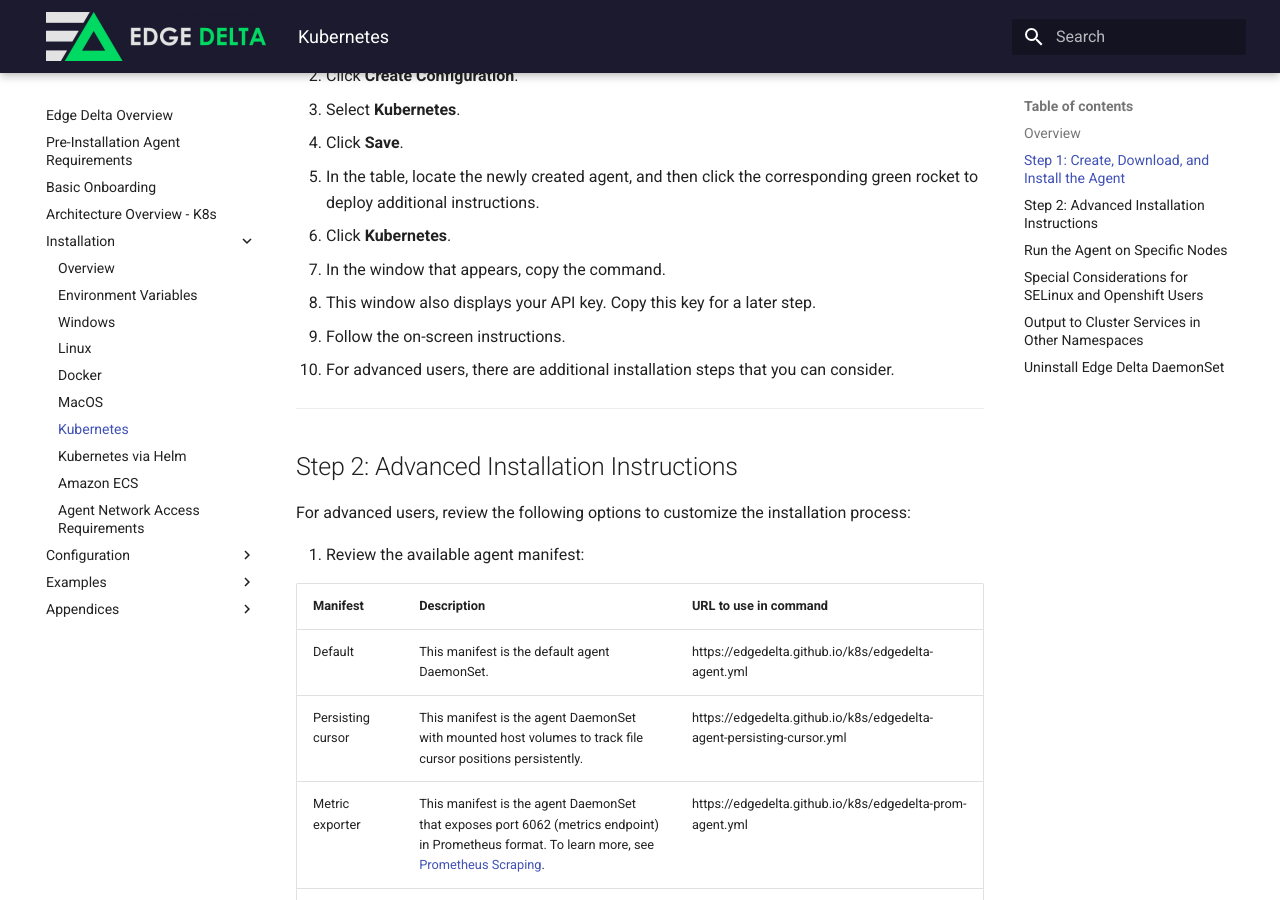
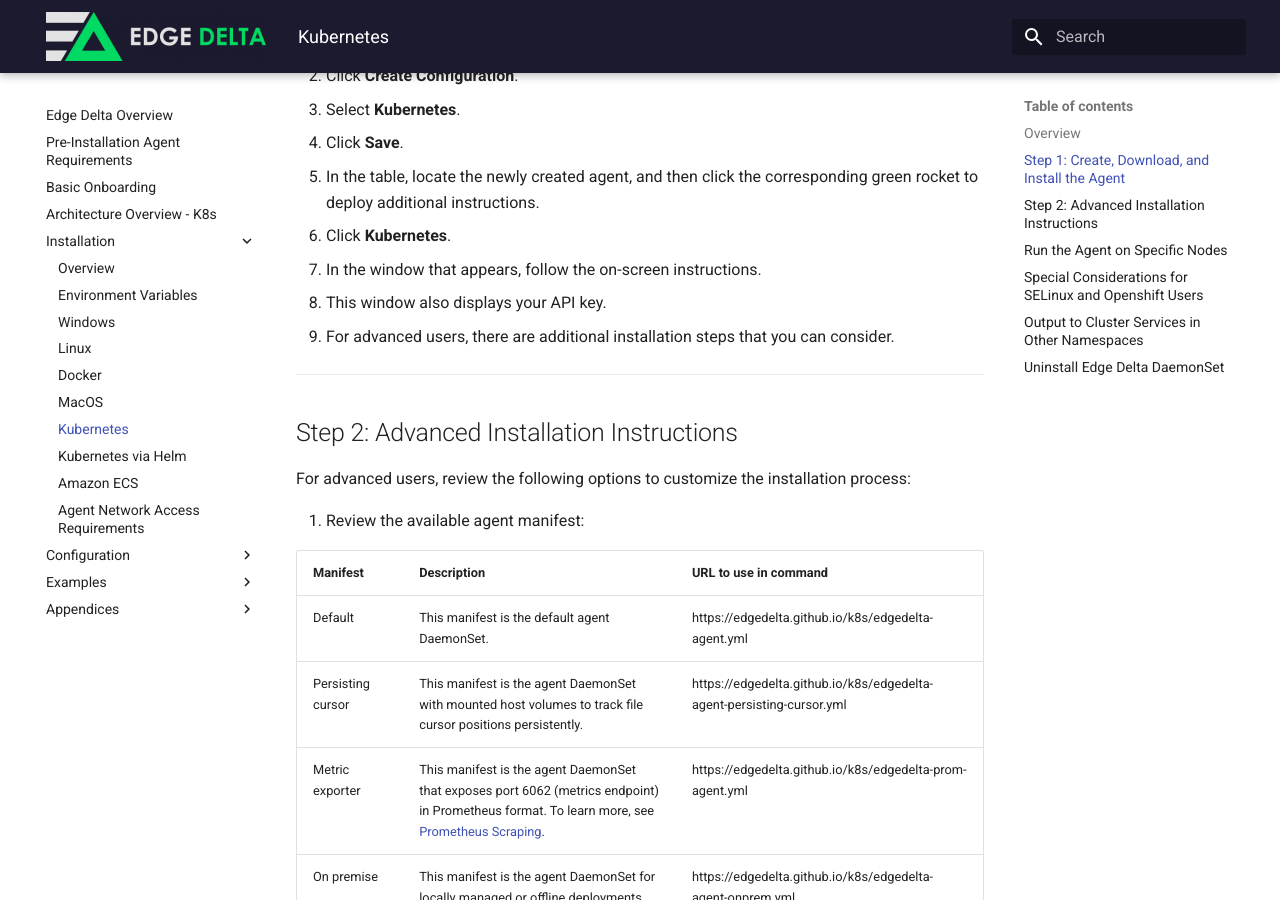
Before and after one commit to edgedelta/docs, an MkDocs documentation site: the page built from docs/installation/kubernetes.md, in a window 1280 px wide and 900 px high, scrolled down 663 px. Built offline with MkDocs 1.6.1 and Material for MkDocs 9.7.7, drawn with Linux system fonts in a browser that asks for light colours.

Commit message:
Update kubernetes.md

```diff
--- a/docs/installation/kubernetes.md
+++ b/docs/installation/kubernetes.md
@@ -30,9 +30,8 @@ Edge Delta uses a Kubernetes-recommended, node-level logging architecture, also
 4. Click **Save**.
 5. In the table, locate the newly created agent, and then click the corresponding green rocket to deploy additional instructions.
 6. Click **Kubernetes**.
-7. In the window that appears, copy the command.
-  - This window also displays your API key. Copy this key for a later step.
-8. Follow the on-screen instructions.
+7. In the window that appears, follow the on-screen instructions.
+  - This window also displays your API key.
   - For advanced users, there are additional installation steps that you can consider.
 
 ***
```
